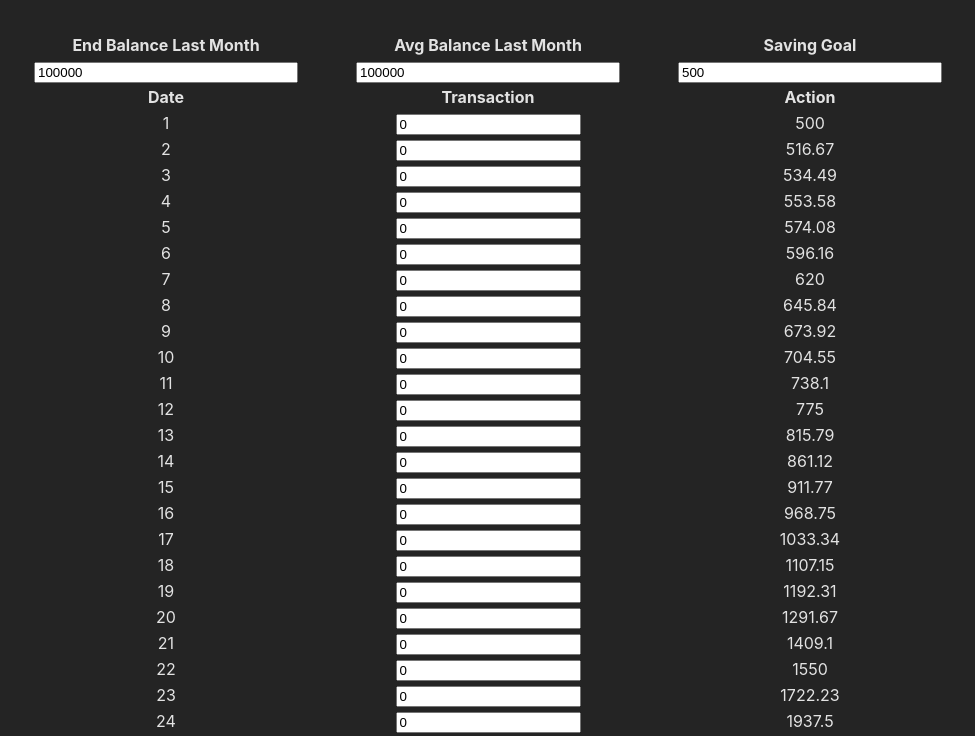
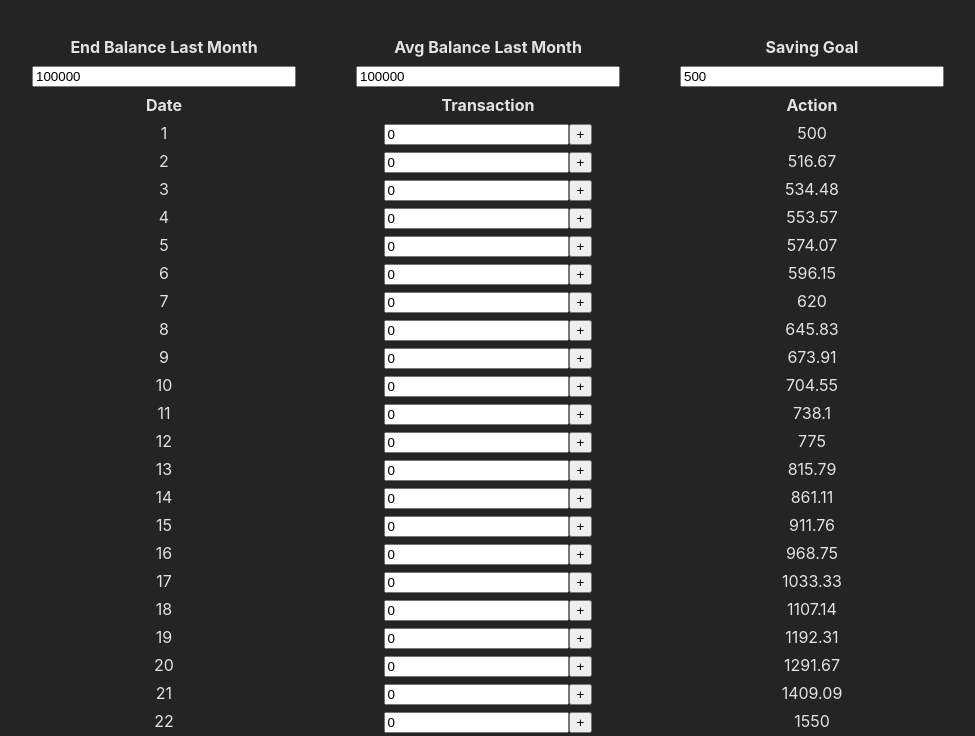
Before and after one commit to TPH777/average-balance-calculator, a React (Vite) app: page / in a window 1280 px wide. Shown: the top 736 px of the page, without its empty margins (152-1127 px from the left). Built offline with nearby package versions, Linux system fonts and the light colour scheme.

Commit message:
Add multiple transaction in a day functionality

```diff
--- a/src/App.tsx
+++ b/src/App.tsx
@@ -8,8 +8,10 @@ function App() {
   return (
     <>
       <InitBar setOffsettedGoal={setOffsettedGoal} />
-      <TableHeader />
-      <TableBody offsettedGoal={offsettedGoal} />
+      <table>
+        <TableHeader />
+        <TableBody offsettedGoal={offsettedGoal} />
+      </table>
     </>
   );
 }
--- a/src/components/InitBar.tsx
+++ b/src/components/InitBar.tsx
@@ -25,6 +25,7 @@ export function InitBar({
 
   return (
     <>
+      <table>
         <thead>
           <tr>
             <th className="sheet">End Balance Last Month</th>
@@ -39,7 +40,10 @@ export function InitBar({
                 type="text"
                 className="initBar"
                 value={endBalance}
-              onChange={(e) => handleInputChange(e.target.value, setEndBalance)}
+                inputMode="decimal"
+                onChange={(e) =>
+                  handleInputChange(e.target.value, setEndBalance)
+                }
               />
             </td>
             <td>
@@ -47,6 +51,7 @@ export function InitBar({
                 type="text"
                 className="initBar"
                 value={avgBalance}
+                inputMode="decimal"
                 onChange={(e) =>
                   handleInputChange(e.target.value, setAverageBalance)
                 }
@@ -57,11 +62,15 @@ export function InitBar({
                 type="text"
                 className="initBar"
                 value={savingGoal}
-              onChange={(e) => handleInputChange(e.target.value, setSavingGoal)}
+                inputMode="decimal"
+                onChange={(e) =>
+                  handleInputChange(e.target.value, setSavingGoal)
+                }
               />
             </td>
           </tr>
         </tbody>
+      </table>
     </>
   );
 }
--- a/src/components/TableBody.tsx
+++ b/src/components/TableBody.tsx
@@ -4,15 +4,14 @@ import { TableRows } from "./TableRows";
 import { getUpdatedActions } from "../functions/action";
 
 export function TableBody({ offsettedGoal }: { offsettedGoal: number }) {
-  const [monthTransaction, setMonthTransaction] = useState<number[]>(
-    Array(daysInMonth).fill(0)
+  const [monthTransaction, setMonthTransaction] = useState<number[][]>(
+    Array.from({ length: daysInMonth }, () => [0])
   );
   const [monthAction, setMonthAction] = useState<number[]>(
     Array(daysInMonth).fill(0)
   );
 
   useEffect(() => {
-    // Compute action on each day to hit goal
     const updatedAction = getUpdatedActions(
       offsettedGoal,
       monthTransaction,
@@ -26,6 +25,7 @@ export function TableBody({ offsettedGoal }: { offsettedGoal: number }) {
       <tbody>
         {Array.from({ length: daysInMonth }, (_, index) => (
           <TableRows
+            key={index}
             index={index}
             monthTransaction={monthTransaction}
             setMonthTransaction={setMonthTransaction}
--- a/src/components/TableRows.tsx
+++ b/src/components/TableRows.tsx
@@ -3,8 +3,8 @@ import { roundNumber } from "../functions/action";
 
 export interface TableRowProps {
   index: number;
-  monthTransaction: number[];
-  setMonthTransaction: (transaction: number[]) => void;
+  monthTransaction: number[][];
+  setMonthTransaction: (transaction: number[][]) => void;
   monthAction: number[];
 }
 
@@ -14,35 +14,56 @@ export function TableRows({
   setMonthTransaction,
   monthAction,
 }: TableRowProps) {
-  const [inputValue, setInputValue] = useState<string>(
-    monthTransaction[index].toString()
+  const [inputValues, setInputValues] = useState<string[]>(
+    Array.from(monthTransaction[index], (num) => num.toString())
   );
 
-  const handleTransaction = (value: string) => {
+  const handleTransaction = (value: string, transactionId: number) => {
     // Allow only valid numeric characters (including negative sign and decimal point)
     if (/^-?\d*\.?\d*$/.test(value)) {
-      setInputValue(value);
+      const newInputValues = [...inputValues];
+      newInputValues[transactionId] = value;
+      setInputValues(newInputValues);
 
       const parsedValue = Number(value);
       if (!isNaN(parsedValue)) {
         const updatedTransaction = [...monthTransaction];
-        updatedTransaction[index] = parsedValue;
+        updatedTransaction[index][transactionId] = parsedValue;
         setMonthTransaction(updatedTransaction);
       }
     }
   };
 
+  const handleMoreTransaction = () => {
+    const newInputValues = [...inputValues, "0"];
+    setInputValues(newInputValues);
+
+    const updatedTransaction = [...monthTransaction];
+    updatedTransaction[index].push(0); // Add a new transaction with default value 0
+    setMonthTransaction(updatedTransaction);
+  };
   return (
     <>
       <tr key={index}>
         <td>{index + 1}</td>
         <td>
-          <input
-            value={inputValue}
-            type="text"
-            className="form-control"
-            onChange={(e) => handleTransaction(e.target.value)}
-          />
+          {inputValues.map((value, transactionId) => (
+            <div key={`${index}-${transactionId}`}>
+              <input
+                value={value}
+                type="text"
+                inputMode="decimal"
+                className="form-control"
+                onChange={(e) =>
+                  handleTransaction(e.target.value, transactionId)
+                }
+              />
+              {transactionId === 0 && (
+                <button onClick={handleMoreTransaction}>+</button>
+              )}
+              {transactionId !== inputValues.length - 1 && <br />}
+            </div>
+          ))}
         </td>
         <td>{roundNumber(monthAction[index])}</td>
       </tr>
--- a/src/functions/action.ts
+++ b/src/functions/action.ts
@@ -1,17 +1,21 @@
 import { daysInMonth } from "./date";
 
-const getAverageBalance = (monthTransaction: number[]) => {
+function getAverageBalance(monthTransaction: number[][]): number {
     var prevBalance = 0;
     var totalBalance = 0;
     for (let i = 0; i < daysInMonth; i++) {
-        var currBalance = prevBalance + monthTransaction[i];
+        var totalTransaction = 0;
+        for (let j = 0; j < monthTransaction[i].length; j++) {
+            totalTransaction += monthTransaction[i][j];
+        }
+        var currBalance = prevBalance + totalTransaction;
         totalBalance += currBalance;
         prevBalance = currBalance;
     }
     return totalBalance / daysInMonth;
 }
 
-export const getUpdatedActions = (savingGoal: number, monthTransaction: number[], monthAction: number[]) => {
+export function getUpdatedActions(savingGoal: number, monthTransaction: number[][], monthAction: number[]): number[] {
     const averageBalance = getAverageBalance(monthTransaction)
     const balanceFromGoal = savingGoal - averageBalance;
     const updatedAction = [...monthAction];
@@ -21,6 +25,6 @@ export const getUpdatedActions = (savingGoal: number, monthTransaction: number[]
     return updatedAction;
 }
 
-export const roundNumber = (number: number) => {
-    return Math.ceil(number * 100) / 100;
+export function roundNumber(num: number): number {
+    return isNaN(num) ? 0 : Math.round(num * 100) / 100;
 }
```
Lines whose indentation alone changed are shown as unchanged.
